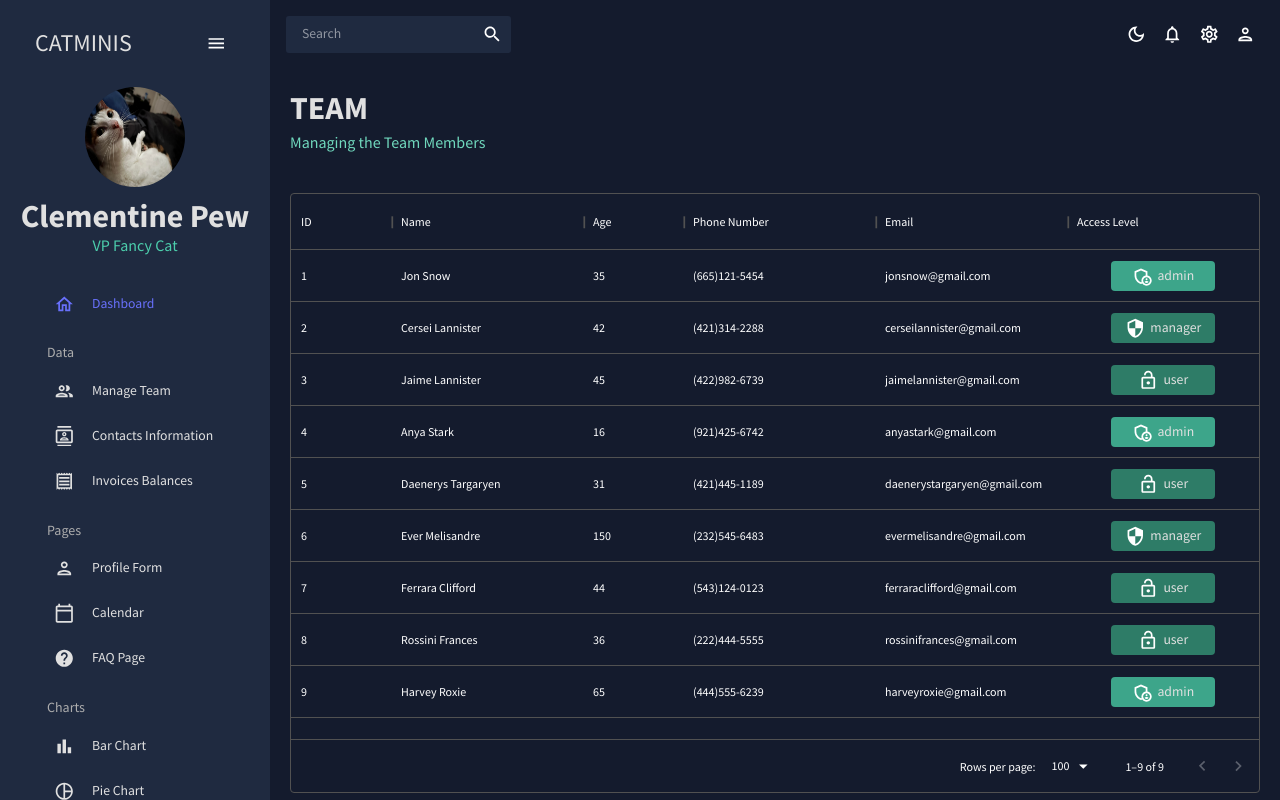
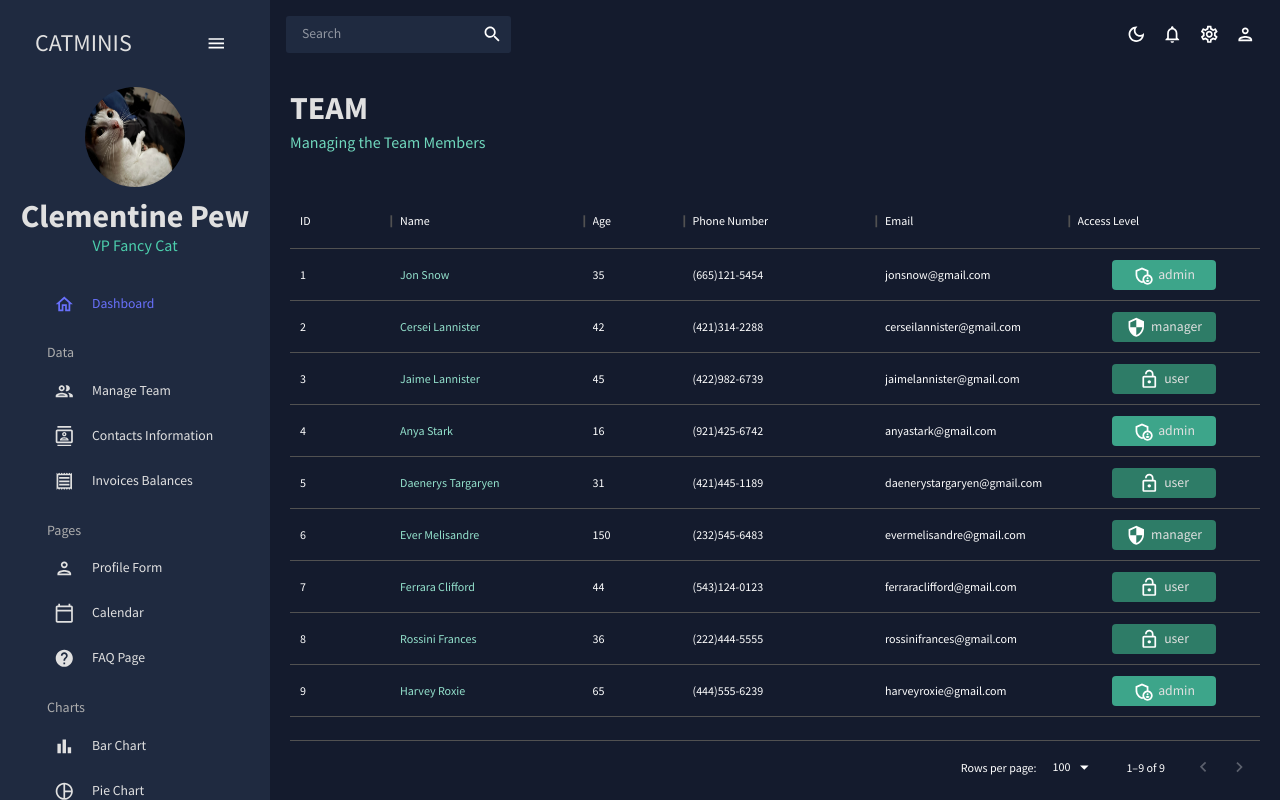
Before and after one commit to eden-brekke/react-admin-practice, a React (Create React App) app: page /team in a window 1280 px wide. Built offline with nearby package versions, Linux system fonts and the light colour scheme.

Commit message:
target mui classes to adjust style on datagrid

```diff
--- a/src/scenes/team/index.jsx
+++ b/src/scenes/team/index.jsx
@@ -78,6 +78,17 @@ const Team = () => {
       <Box
         m='40px 0 0 0'
         height="75vh"
+        sx={{
+          "& .MuiDataGrid-root": {
+            border: 'none',
+          },
+          "& .MuiDataGrid-cell": {
+            borderBottom: 'none',
+          },
+          "& .name-column--cell": {
+            color: colors.greenAccent[300]
+          }
+        }}
       >
         <DataGrid rows={mockDataTeam} columns={columns} />
       </Box>
```
